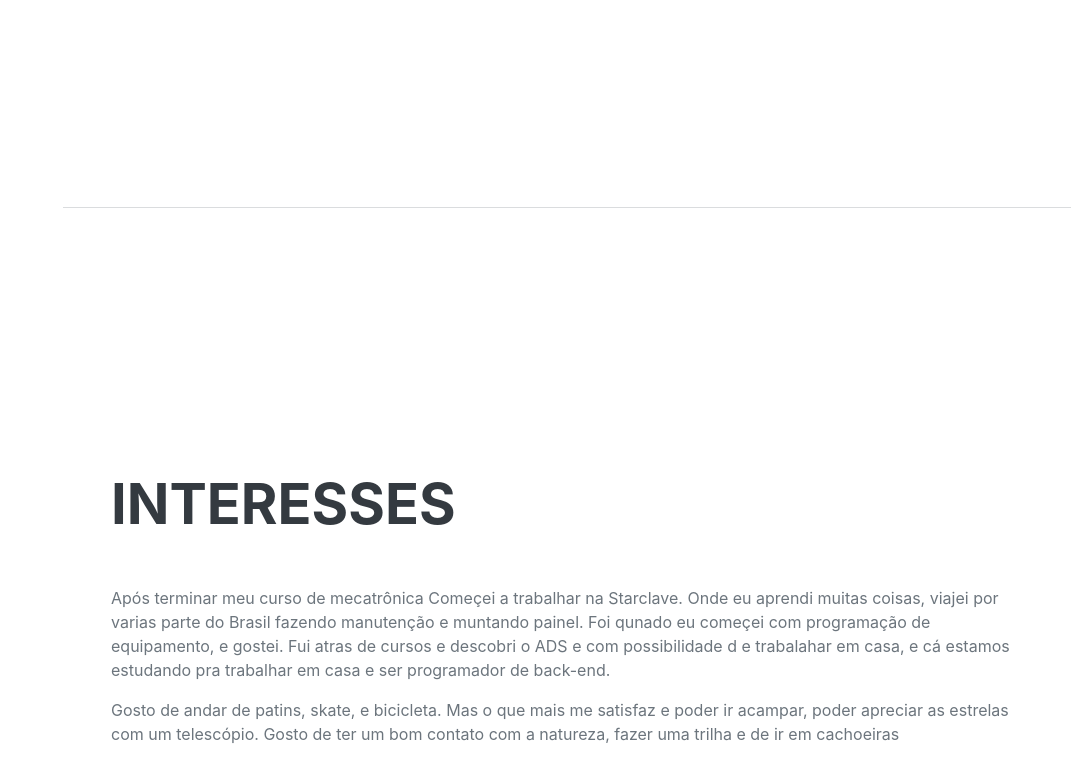
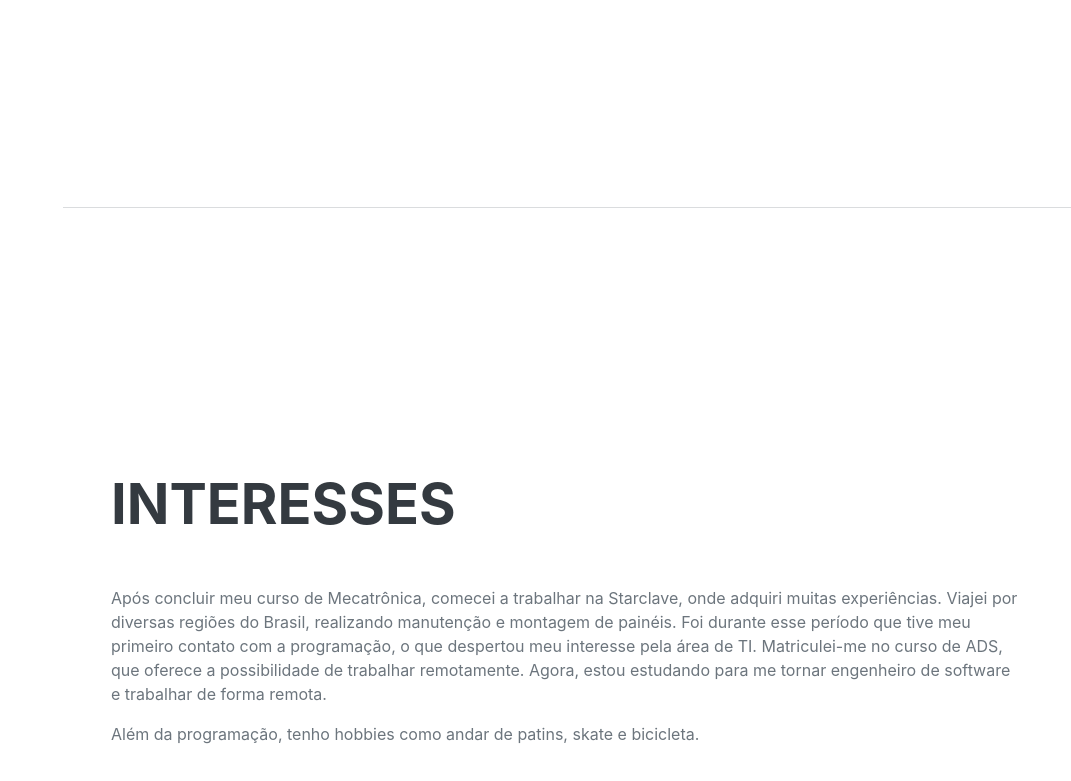
Before and after one commit to BrunoCardoso12/Portifolio, a plain HTML site: page index.html in a window 1280 px wide. Shown: the part 3222-4003 px from the top of the page, without its empty margins (209-1280 px from the left). Drawn offline with nearby package versions, Linux system fonts and the light colour scheme; a web font is replaced by a local one.

Commit message:
Update index.html

```diff
--- a/index.html
+++ b/index.html
@@ -151,8 +151,8 @@
             <section class="resume-section" id="interests">
                 <div class="resume-section-content">
                     <h2 class="mb-5">Interesses</h2>
-                    <p>Após terminar meu curso de mecatrônica Começei a trabalhar na Starclave. Onde eu aprendi muitas coisas, viajei por varias parte do Brasil fazendo manutenção e muntando painel. Foi qunado eu começei com programação de equipamento, e gostei. Fui atras de cursos e descobri o ADS e com possibilidade d e trabalahar em casa, e cá estamos estudando pra trabalhar em casa e ser programador de back-end.</p>
-                    <p class="mb-0">Gosto de andar de patins, skate, e bicicleta. Mas o que mais me satisfaz e poder ir acampar, poder apreciar as estrelas com um telescópio. Gosto de ter um bom contato com a natureza, fazer uma trilha e de ir em cachoeiras</p>
+                    <p>Após concluir meu curso de Mecatrônica, comecei a trabalhar na Starclave, onde adquiri muitas experiências. Viajei por diversas regiões do Brasil, realizando manutenção e montagem de painéis. Foi durante esse período que tive meu primeiro contato com a programação, o que despertou meu interesse pela área de TI. Matriculei-me no curso de ADS, que oferece a possibilidade de trabalhar remotamente. Agora, estou estudando para me tornar engenheiro de software e trabalhar de forma remota.</p>
+                    <p class="mb-0">Além da programação, tenho hobbies como andar de patins, skate e bicicleta.</p>
                 </div>
             </section>
             <hr class="m-0" />
```
